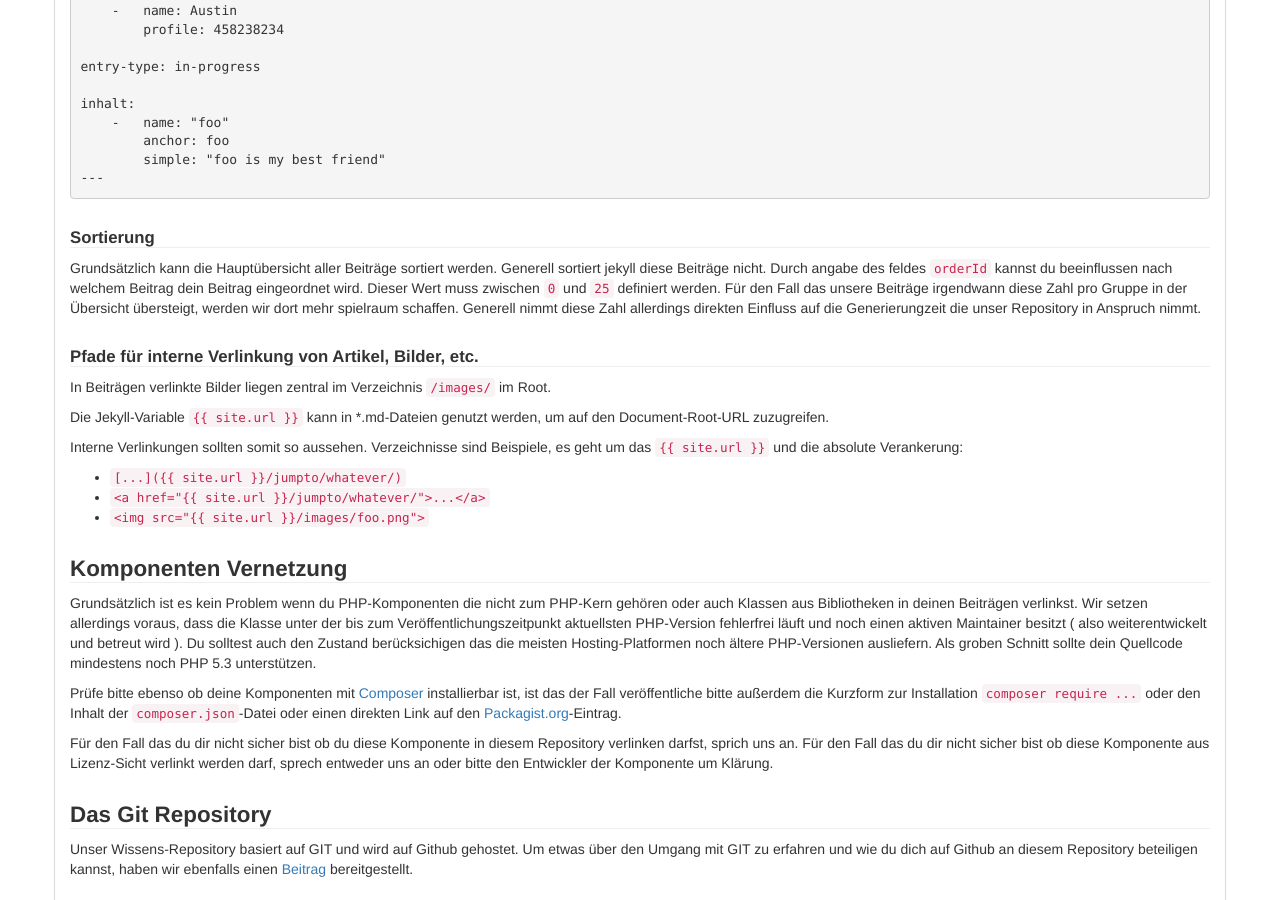
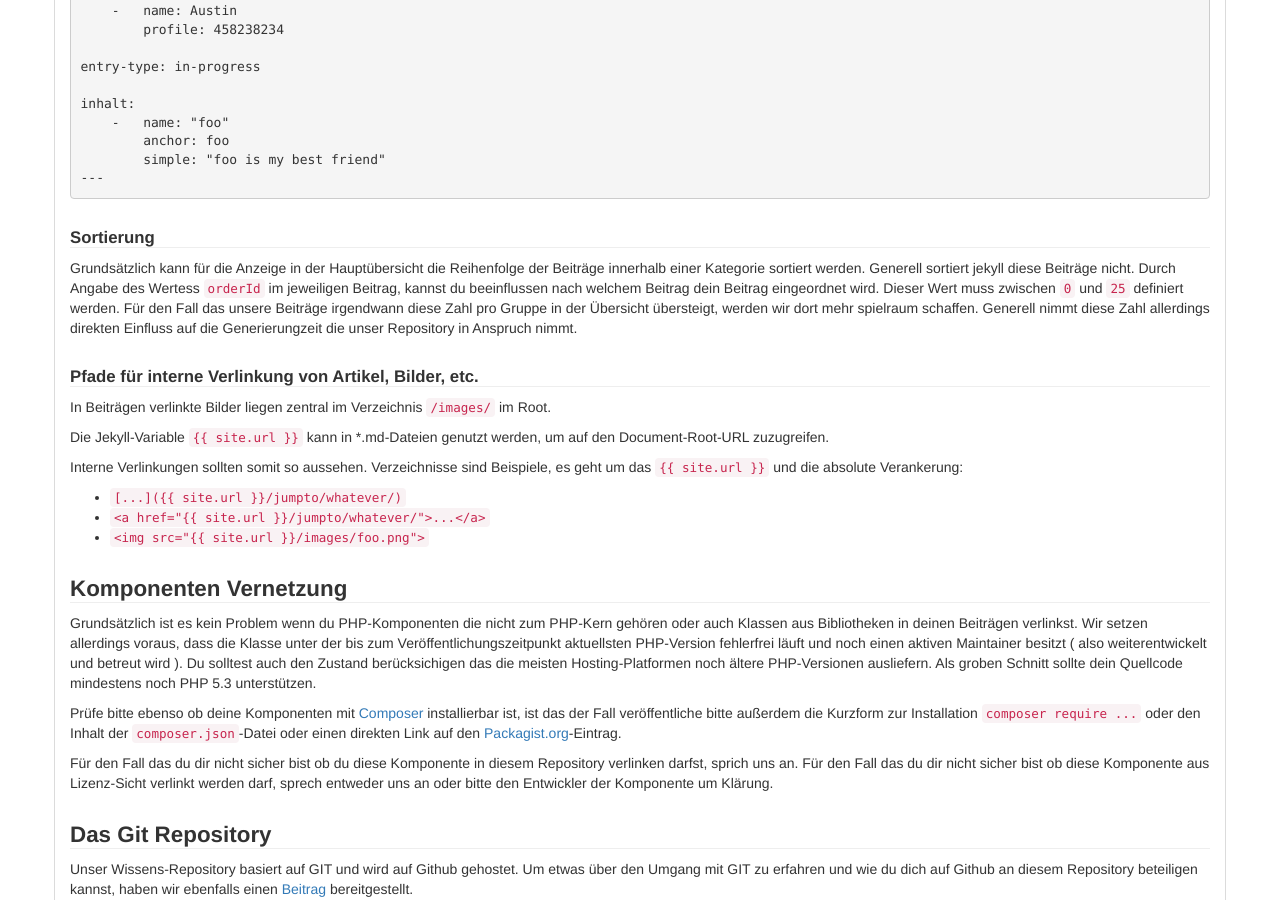
Before and after one commit to php-de/php-de.github.io, a Jekyll site: the page built from contribute.md, in a window 1280 px wide and 900 px high, scrolled down 2719 px. Built offline with Jekyll 4.4.1, drawn with Linux system fonts in a browser that asks for light colours; nearby versions of some CDN libraries.

Commit message:
Update contribute.md
korr. erklärung zur sortierung

```diff
--- a/contribute.md
+++ b/contribute.md
@@ -155,7 +155,7 @@ inhalt:
 
 #### Sortierung
 
-Grundsätzlich kann die Hauptübersicht aller Beiträge sortiert werden. Generell sortiert jekyll diese Beiträge nicht. Durch angabe des feldes `orderId` kannst du beeinflussen nach welchem Beitrag dein Beitrag eingeordnet wird. Dieser Wert muss zwischen `0` und `25` definiert werden. Für den Fall das unsere Beiträge irgendwann diese Zahl pro Gruppe in der Übersicht übersteigt, werden wir dort mehr spielraum schaffen. Generell nimmt diese Zahl allerdings direkten Einfluss auf die Generierungzeit die unser Repository in Anspruch nimmt.
+Grundsätzlich kann für die Anzeige in der Hauptübersicht die Reihenfolge der Beiträge innerhalb einer Kategorie sortiert werden. Generell sortiert jekyll diese Beiträge nicht. Durch Angabe des Wertess `orderId` im jeweiligen Beitrag, kannst du beeinflussen nach welchem Beitrag dein Beitrag eingeordnet wird. Dieser Wert muss zwischen `0` und `25` definiert werden. Für den Fall das unsere Beiträge irgendwann diese Zahl pro Gruppe in der Übersicht übersteigt, werden wir dort mehr spielraum schaffen. Generell nimmt diese Zahl allerdings direkten Einfluss auf die Generierungzeit die unser Repository in Anspruch nimmt.
 
 
 #### Pfade für interne Verlinkung von Artikel, Bilder, etc.
```
